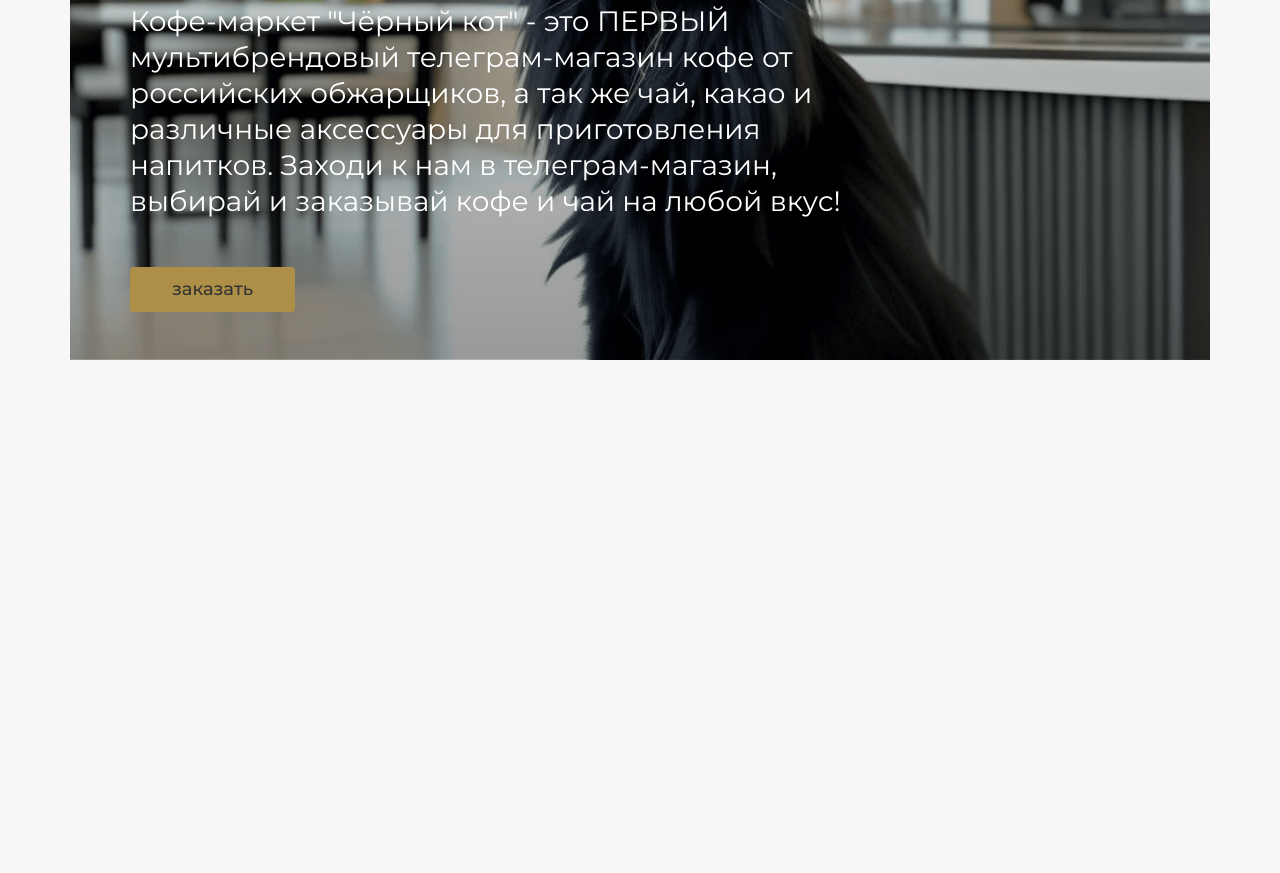
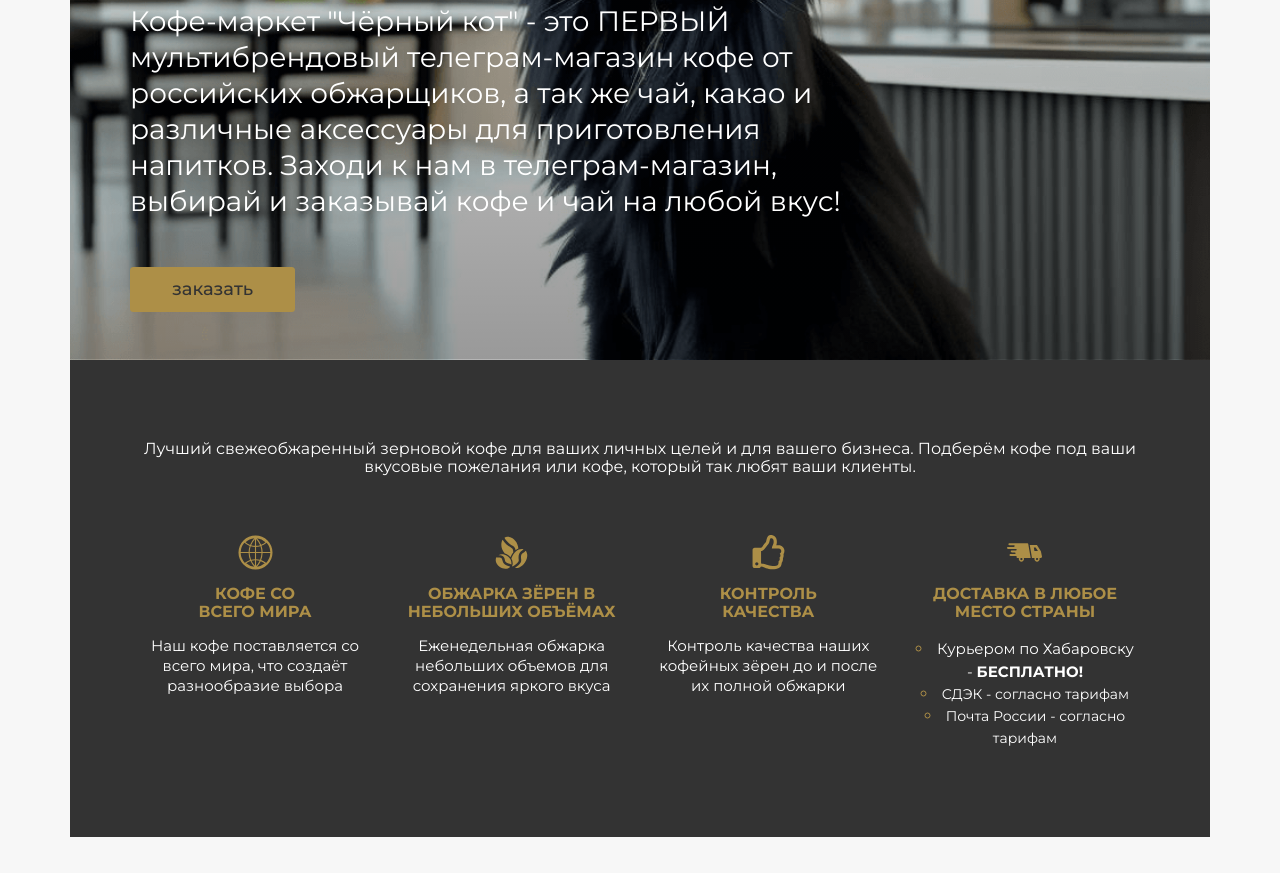
Before and after one commit to khloptsevps/allCoffee, a website built with webpack: page src/index.html in a window 1280 px wide. Shown: the part 1035-1908 px from the top of the page. Before the commit the page ends 1431 px from the top, so only its background shows below. Built offline with nearby package versions, Linux system fonts and the light colour scheme.

Commit message:
add info card and info section

```diff
--- a/src/index.html
+++ b/src/index.html
@@ -52,16 +52,111 @@
         </div>
       </header>
       <!-- main -->
+      <main>
+        <!-- section-about -->
         <div class="section-about">
           <h2 class="title-secondary mb-40">привет дорогой друг!</h2>
           <p class="paragraph-about section-about__paragraph mb-40">
-          Кофе-маркет "Чёрный кот" - это ПЕРВЫЙ мультибрендовый телеграм-магазин
-          кофе от российских обжарщиков, а так же чай, какао и различные
-          аксессуары для приготовления напитков. Заходи к нам в
+            Кофе-маркет "Чёрный кот" - это ПЕРВЫЙ мультибрендовый
+            телеграм-магазин кофе от российских обжарщиков, а так же чай, какао
+            и различные аксессуары для приготовления напитков. Заходи к нам в
             телеграм-магазин, выбирай и заказывай кофе и чай на любой вкус!
           </p>
           <a class="button mb-40" href="#">заказать</a>
         </div>
+        <!-- section-info-->
+        <div class="section-info">
+          <p class="section-info__text_small text-center mb-40">
+            Лучший свежеобжаренный зерновой кофе для ваших личных целей и для
+            вашего бизнеса. Подберём кофе под ваши вкусовые пожелания или кофе,
+            который так любят ваши клиенты.
+          </p>
+          <div class="section-info__info-card">
+            <div class="info-card">
+              <img
+                class="info-card__icon"
+                src="icons/world-icon.svg"
+                alt="world-icon"
+              />
+              <h4
+                class="info-card__title info-card__title_uppercase text-center"
+              >
+                кофе со<br />
+                всего мира
+              </h4>
+              <span class="info-card__text text-center">
+                Наш кофе поставляется со всего мира, что создаёт разнообразие
+                выбора
+              </span>
+            </div>
+            <div class="info-card">
+              <img
+                class="info-card__icon"
+                src="icons/coffee-beans-icon.svg"
+                alt="coffee_beans_icon"
+              />
+              <h4
+                class="info-card__title info-card__title_uppercase text-center"
+              >
+                ОБЖАРКА ЗЁРЕН В НЕБОЛЬШИХ ОБЪЁМАХ
+              </h4>
+              <span class="info-card__text text-center">
+                Еженедельная обжарка небольших объемов для сохранения яркого
+                вкуса
+              </span>
+            </div>
+            <div class="info-card">
+              <img
+                class="info-card__icon"
+                src="icons/quality-control-icon.svg"
+                alt="quality-control"
+              />
+              <h4
+                class="info-card__title info-card__title_uppercase text-center"
+              >
+                контроль<br />
+                качества
+              </h4>
+              <span class="info-card__text text-center">
+                Контроль качества наших кофейных зёрен до и после их полной
+                обжарки
+              </span>
+            </div>
+            <div class="info-card">
+              <img
+                class="info-card__icon"
+                src="icons/delivery-icon.svg"
+                alt="delivery_icon"
+              />
+              <h4
+                class="info-card__title info-card__title_uppercase text-center"
+              >
+                ДОСТАВКА В ЛЮБОЕ МЕСТО СТРАНЫ
+              </h4>
+              <div class="info-card__delivery-info delivery-info">
+                <ul class="delivery-info__list list">
+                  <li class="list__item item text-center">
+                    <span class="item__text"
+                      >Курьером по Хабаровску -
+                      <strong>БЕСПЛАТНО!</strong></span
+                    >
+                  </li>
+                  <li class="list__item item text-center">
+                    <span class="item__text_small"
+                      >СДЭК - согласно тарифам</span
+                    >
+                  </li>
+                  <li class="list__item item text-center">
+                    <span class="item__text_small"
+                      >Почта России - согласно тарифам</span
+                    >
+                  </li>
+                </ul>
+              </div>
+            </div>
+          </div>
+        </div>
+      </main>
     </div>
   </body>
 </html>
--- a/src/styles/base/_utils.scss
+++ b/src/styles/base/_utils.scss
@@ -21,3 +21,7 @@
 .mb-60 {
   margin-bottom: 6rem;
 }
+
+.text-center {
+  text-align: center;
+}
--- /dev/null
+++ b/src/styles/components/_info-card.scss
@@ -0,0 +1,41 @@
+.info-card {
+  width: 250px;
+  display: flex;
+  flex-direction: column;
+  gap: 15px;
+  align-items: center;
+  padding: 10px 15px;
+  &__icon {
+    height: 35px;
+  }
+  &__title {
+    font-size: 16px;
+    color: $color-primary;
+    &_uppercase {
+      text-transform: uppercase;
+    }
+  }
+  &__text {
+    font-size: 15px;
+    line-height: 20px;
+  }
+}
+.list {
+  &__item {
+    list-style-type: circle;
+    list-style-position: inside;
+    &::marker {
+      font-size: 15px;
+      color: $color-primary;
+    }
+  }
+}
+
+.item {
+  &__text {
+    font-size: 15px;
+    &_small {
+      font-size: 14px;
+    }
+  }
+}
--- a/src/styles/main.scss
+++ b/src/styles/main.scss
@@ -6,6 +6,7 @@
 @import './base/utils.scss';
 
 @import './components/_button.scss';
+@import './components/_info-card.scss';
 
 @import './layout/_header.scss';
 @import './layout/_navigation.scss';
--- a/src/styles/pages/_home.scss
+++ b/src/styles/pages/_home.scss
@@ -12,3 +12,20 @@
     width: 75%;
   }
 }
+
+.section-info {
+  background-color: #333;
+  padding: 80px 60px;
+
+  color: $color-white;
+  &__info-card {
+    display: flex;
+    justify-content: space-between;
+    flex-wrap: wrap;
+  }
+  &__text {
+    &_small {
+      font-size: 16px;
+    }
+  }
+}
```
Also changed, not shown: src/icons/coffee-beans-icon.svg (added), src/icons/delivery-icon.svg (added), src/icons/quality-control-icon.svg (added), src/icons/world-icon.svg (added). Lines whose indentation alone changed are shown as unchanged.
